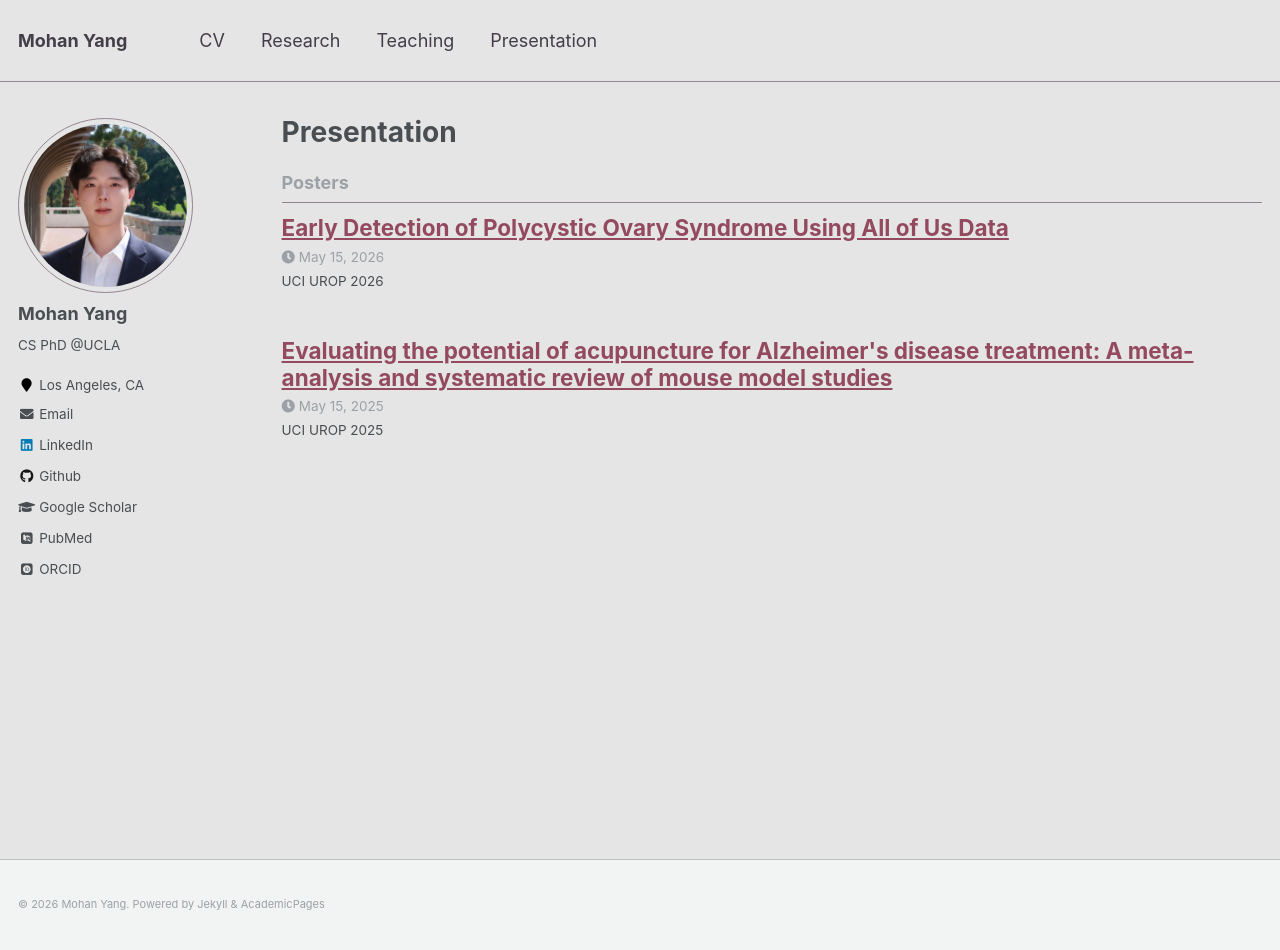
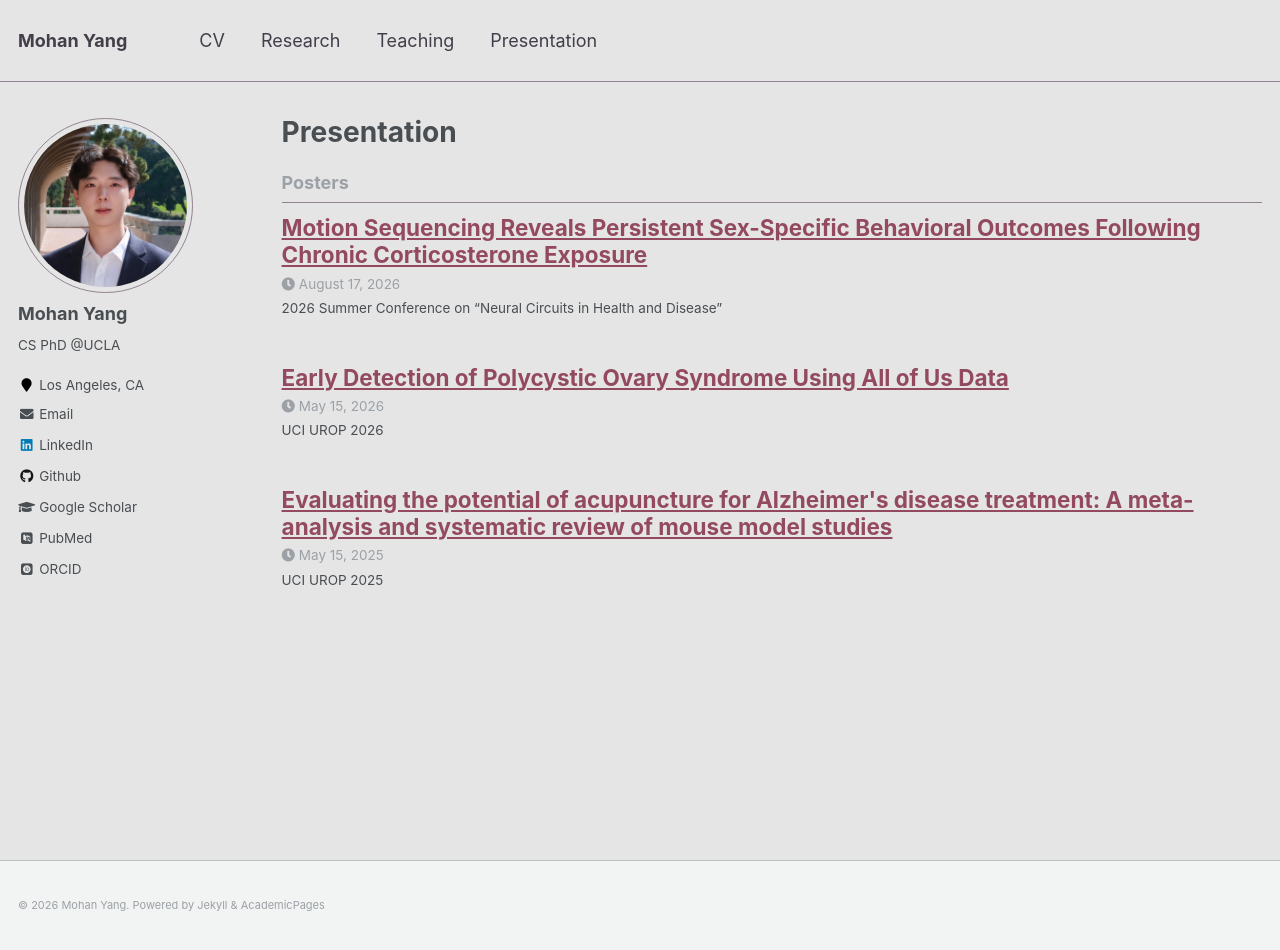
Before and after one commit to MohanYang03/mohanyang03.github.io, a Jekyll site: the page built from _pages/presentation.html, in a window 1280 px wide and 963 px high. Shown: the top 950 px of the window. Built offline with Jekyll 4.4.1, drawn with Linux system fonts in a browser that asks for light colours; some web fonts are replaced; a script bundle is joined from its source files by our own code.

Commit message:
added poster

```diff
--- a/_data/posters.yml
+++ b/_data/posters.yml
@@ -2,6 +2,11 @@
 # Put PDFs in files/posters/ and reference them below (served as /files/posters/...).
 # Sorting is by date (newest first) in the template; use ISO format (YYYY-MM-DD).
 items:
+  - title: "Motion Sequencing Reveals Persistent Sex-Specific Behavioral Outcomes Following Chronic Corticosterone Exposure"
+    venue: "2026 Summer Conference on “Neural Circuits in Health and Disease”"
+    date: 2026-08-17
+    pdf: /files/posters/Moseq-Poster.pdf
+
   - title: "Early Detection of Polycystic Ovary Syndrome Using All of Us Data"
     venue: "UCI UROP 2026"
     date: 2026-05-15
```
Also changed, not shown: 1 other file.
